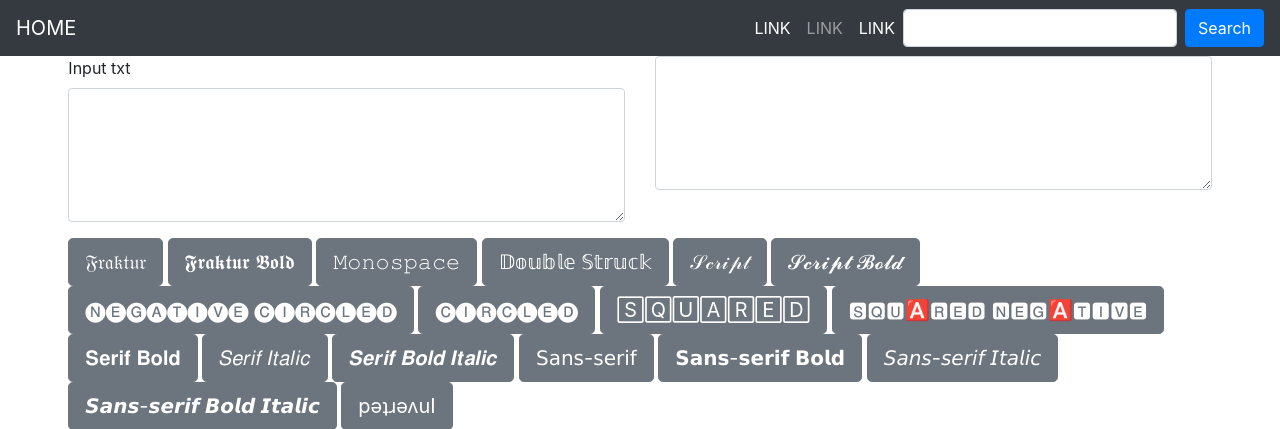
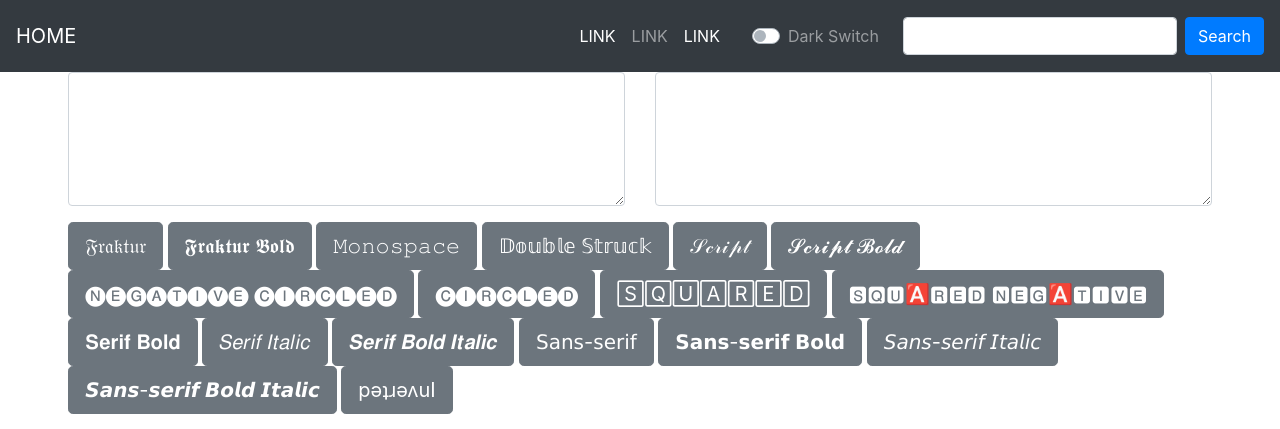
Before and after one commit to imHireki/django-website, a Django app: page /letras-diferentes/ in a window 1280 px wide. Shown: the top 429 px of the page. Run offline with Django 3.2, Linux system fonts and the light colour scheme; some libraries are stand-ins or nearby versions.

Commit message:
add dark-mode

```diff
--- a/convert/forms.py
+++ b/convert/forms.py
@@ -2,4 +2,4 @@ from django import forms
 
 
 class InputForms(forms.Form):
-    input_txt = forms.CharField(widget=forms.Textarea(attrs={"rows":5}), required=False)
+    input_txt = forms.CharField(widget=forms.Textarea(attrs={"rows":5}), required=False, label='')
--- a/templates/base.html
+++ b/templates/base.html
@@ -45,6 +45,7 @@
     <!-- Bootstrap core JavaScript -->
     <script src="{% static 'vendor/jquery/jquery.slim.min.js'%}"></script>
     <script src="{% static 'vendor/bootstrap/js/bootstrap.bundle.min.js'%}"></script>
+    <script src="{% static 'vendor/darkmode/js/dark-mode-switch.min.js'%}"></script>
 </body>
 
 </html>
--- a/templates/partials/_head.html
+++ b/templates/partials/_head.html
@@ -6,5 +6,7 @@
 
 <!-- Bootstrap core CSS -->
 <link href="{% static 'vendor/bootstrap/css/bootstrap.min.css'%}"rel="stylesheet">
-<!-- Custom css -->
+<!-- Custom CSS -->
 <link href="{% static 'vendor/customcss.css'%}" rel="stylesheet">
+<!-- Dark-Mode -->
+<link href="{% static 'vendor/darkmode/css/dark-mode.css'%}"rel="stylesheet">
--- a/templates/partials/_nav.html
+++ b/templates/partials/_nav.html
@@ -23,6 +23,17 @@
                     <a class="nav-link" href="{% url 'letrasDiferentes' %}">LINK</a>
             </li>
         </ul>
+        <!-- DarkSwitch-->
+        <nav class="navbar justify-content-end">
+            <nav class="navbar-nav">
+                <div class="nav-link">
+                    <div class="custom-control custom-switch">
+                        <input type="checkbox" class="custom-control-input" id="darkSwitch">
+                        <label for="darkSwitch" class="custom-control-label"> Dark Switch </label>
+                    </div>
+                </div>
+            </nav>
+        </nav>
 
         <!-- Searchbar -->
         <form class="form-inline">
--- /dev/null
+++ b/templates/static/vendor/darkmode/css/dark-mode.css
@@ -0,0 +1,16 @@
+[data-theme="dark"] {
+  background-color: #111 !important;
+  color: #eee;
+}
+
+[data-theme="dark"] .bg-light {
+  background-color: #333 !important;
+}
+
+[data-theme="dark"] .bg-white {
+  background-color: #000 !important;
+}
+
+[data-theme="dark"] .bg-black {
+  background-color: #eee !important;
+}
--- /dev/null
+++ b/templates/static/vendor/darkmode/js/dark-mode-switch.min.js
@@ -0,0 +1 @@
+!function(){var t,e=document.getElementById("darkSwitch");if(e){t=null!==localStorage.getItem("darkSwitch")&&"dark"===localStorage.getItem("darkSwitch"),(e.checked=t)?document.body.setAttribute("data-theme","dark"):document.body.removeAttribute("data-theme"),e.addEventListener("change",function(t){e.checked?(document.body.setAttribute("data-theme","dark"),localStorage.setItem("darkSwitch","dark")):(document.body.removeAttribute("data-theme"),localStorage.removeItem("darkSwitch"))})}}();
```
